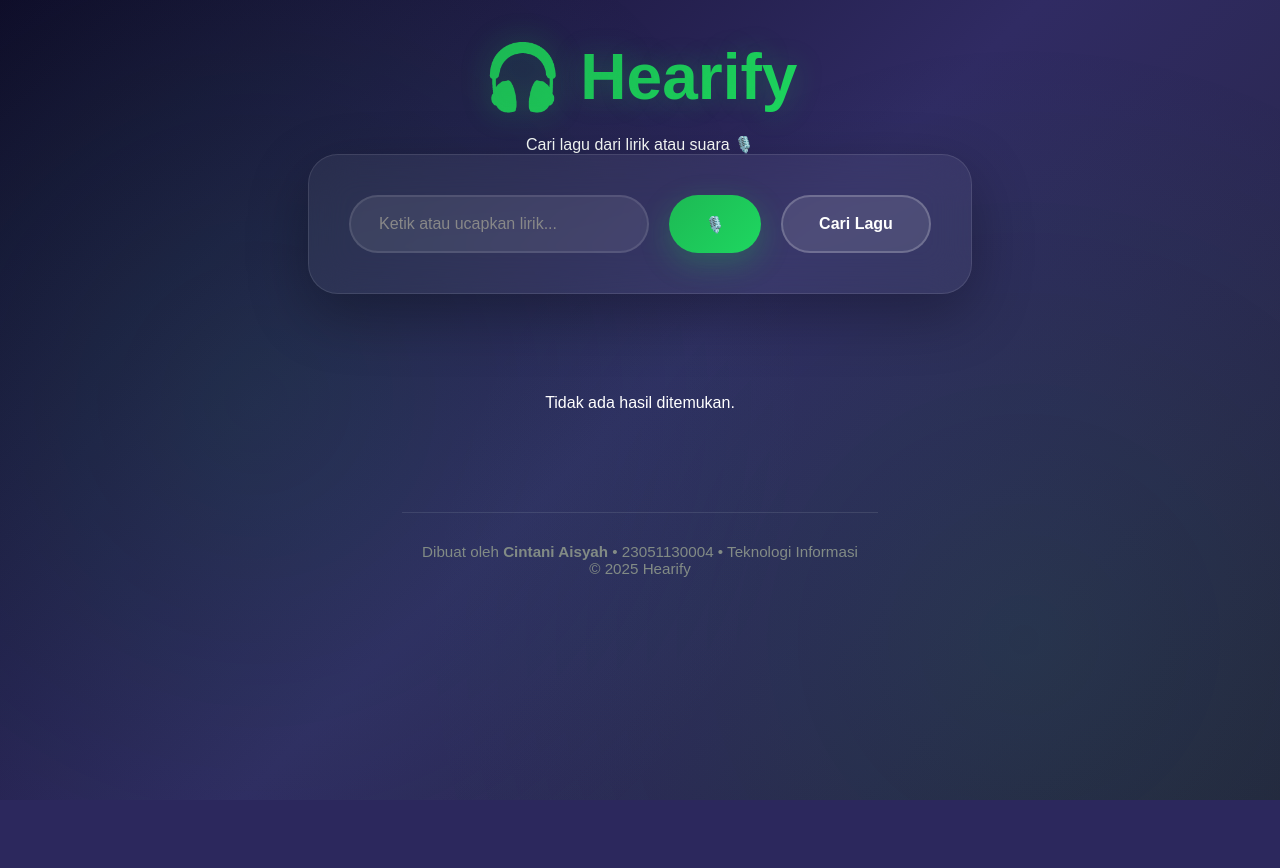
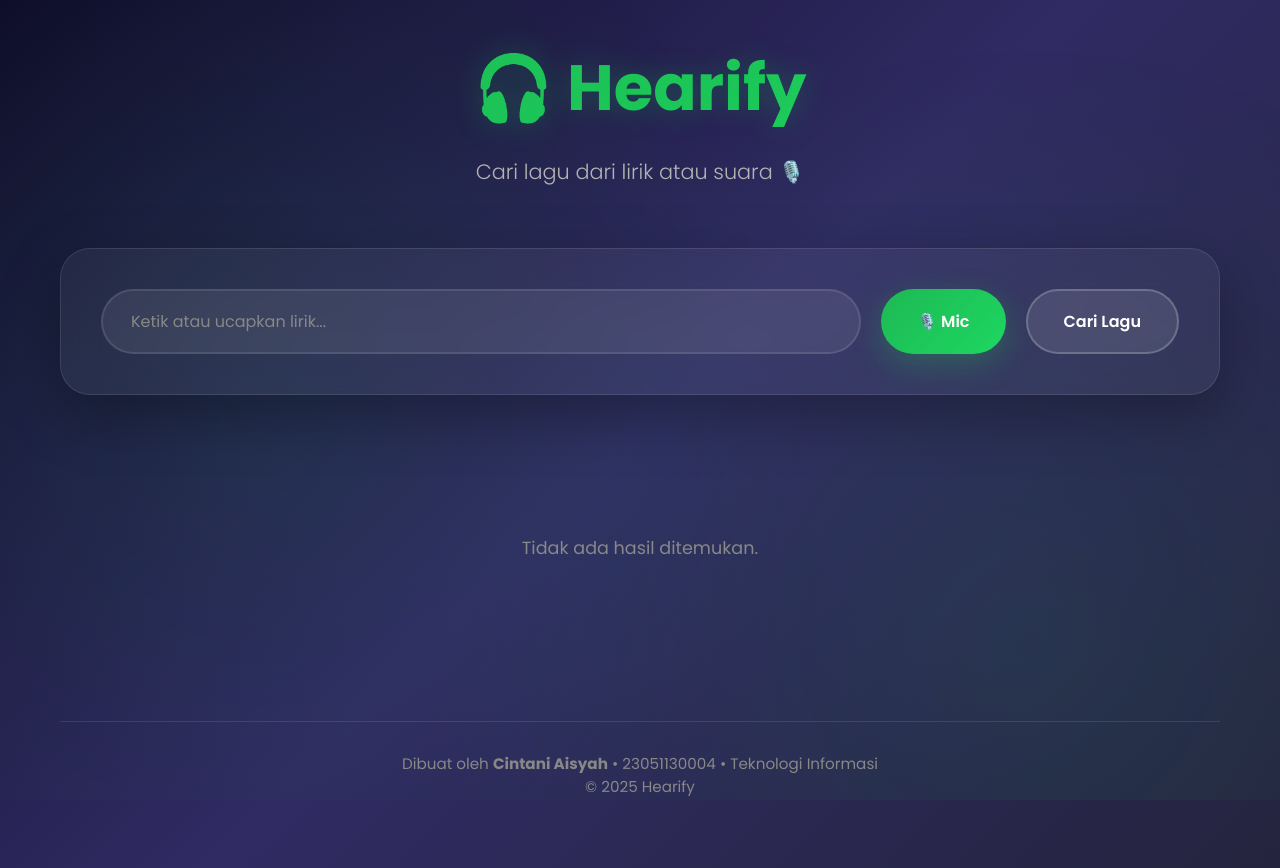
Before and after one commit to cintaniaisyah19/hearify, a Flask app: page / in a window 1280 px wide. Before the commit the page ends 800 px from the top, so only its background shows below. Run offline with Flask 3, Linux system fonts and the light colour scheme.

Commit message:
Update index.html

```diff
--- a/templates/index.html
+++ b/templates/index.html
@@ -2,55 +2,59 @@
 <html lang="id">
 <head>
   <meta charset="UTF-8">
+  <meta name="viewport" content="width=device-width, initial-scale=1.0">
   <title>Hearify 🎙️</title>
-
   <!-- Hubungkan ke file CSS -->
   <link rel="stylesheet" href="{{ url_for('static', filename='style.css') }}">
+  <link href="https://fonts.googleapis.com/css2?family=Poppins:wght@300;400;600;700&display=swap" rel="stylesheet">
 </head>
-
 <body>
-
+  <div class="container">
+    <div class="header">
       <h1>🎧 Hearify</h1>
-  <p>Cari lagu dari lirik atau suara 🎙️</p>
+      <p class="subtitle">Cari lagu dari lirik atau suara 🎙️</p>
+    </div>
 
     <form method="POST">
       <input type="text" id="lyrics" name="lyrics" placeholder="Ketik atau ucapkan lirik..." required>
-    <button type="button" id="mic-btn">🎙️</button>
+      <button type="button" id="mic-btn">🎙️ Mic</button>
       <button type="submit">Cari Lagu</button>
     </form>
 
     {% if recognized_text %}
-  <p><strong>Hasil suara:</strong> {{ recognized_text }}</p>
+    <div style="text-align: center; margin-top: 20px; padding: 15px; background: rgba(29, 185, 84, 0.1); border-radius: 15px; border: 1px solid rgba(29, 185, 84, 0.3);">
+      <strong style="color: #1db954;">Hasil suara:</strong> {{ recognized_text }}
+    </div>
     {% endif %}
 
     <div class="results">
       {% if results %}
         <h2>Hasil Pencarian</h2>
-      <ul>
+        <div class="results-grid">
         {% for r in results %}
-        <li>
+          <div class="song-item">
             <div class="song-info">
               {% if r.album_cover %}
-            <img src="{{ r.album_cover }}">
+              <img src="{{ r.album_cover }}" alt="{{ r.title }}">
               {% endif %}
-            <div>
-              <b>{{ r.title }}</b><br>
-              <span>{{ r.artist }}</span>
+              <div class="song-details">
+                <h3>{{ r.title }}</h3>
+                <p>{{ r.artist }}</p>
               </div>
             </div>
-
+            <div class="song-actions">
               {% if r.preview %}
                 <audio controls>
                   <source src="{{ r.preview }}" type="audio/mpeg">
                 </audio>
               {% endif %}
-
               <a href="{{ r.url }}" target="_blank" class="spotify-btn">Open Spotify</a>
-        </li>
+            </div>
+          </div>
         {% endfor %}
-      </ul>
+        </div>
       {% else %}
-      <p class="no-result">Tidak ada hasil ditemukan.</p>
+        <p class="no-results">Tidak ada hasil ditemukan.</p>
       {% endif %}
     </div>
 
@@ -58,31 +62,33 @@
       <p>Dibuat oleh <strong>Cintani Aisyah</strong> • 23051130004 • Teknologi Informasi</p>
       <p>© 2025 Hearify</p>
     </footer>
+  </div>
 
   <script>
     const micBtn = document.getElementById("mic-btn");
     const input = document.getElementById("lyrics");
     const SpeechRecognition = window.SpeechRecognition || window.webkitSpeechRecognition;
-
     if (SpeechRecognition) {
       const recognition = new SpeechRecognition();
       recognition.lang = "id-ID";
-
       micBtn.addEventListener("click", () => {
         recognition.start();
         micBtn.textContent = "🎧 Mendengarkan...";
       });
-
       recognition.onresult = (event) => {
         input.value = event.results[0][0].transcript;
-        micBtn.textContent = "🎙️";
+        micBtn.textContent = "🎙️ Mic";
       };
-
       recognition.onerror = () => {
-        micBtn.textContent = "🎙️ (Coba lagi)";
+        micBtn.textContent = "🎙️ Coba lagi";
       };
+      recognition.onend = () => {
+        micBtn.textContent = "🎙️ Mic";
+      };
+    } else {
+      micBtn.disabled = true;
+      micBtn.textContent = "🎙️ Tidak Didukung";
     }
   </script>
-
 </body>
 </html>
```
Lines whose indentation alone changed are shown as unchanged.
